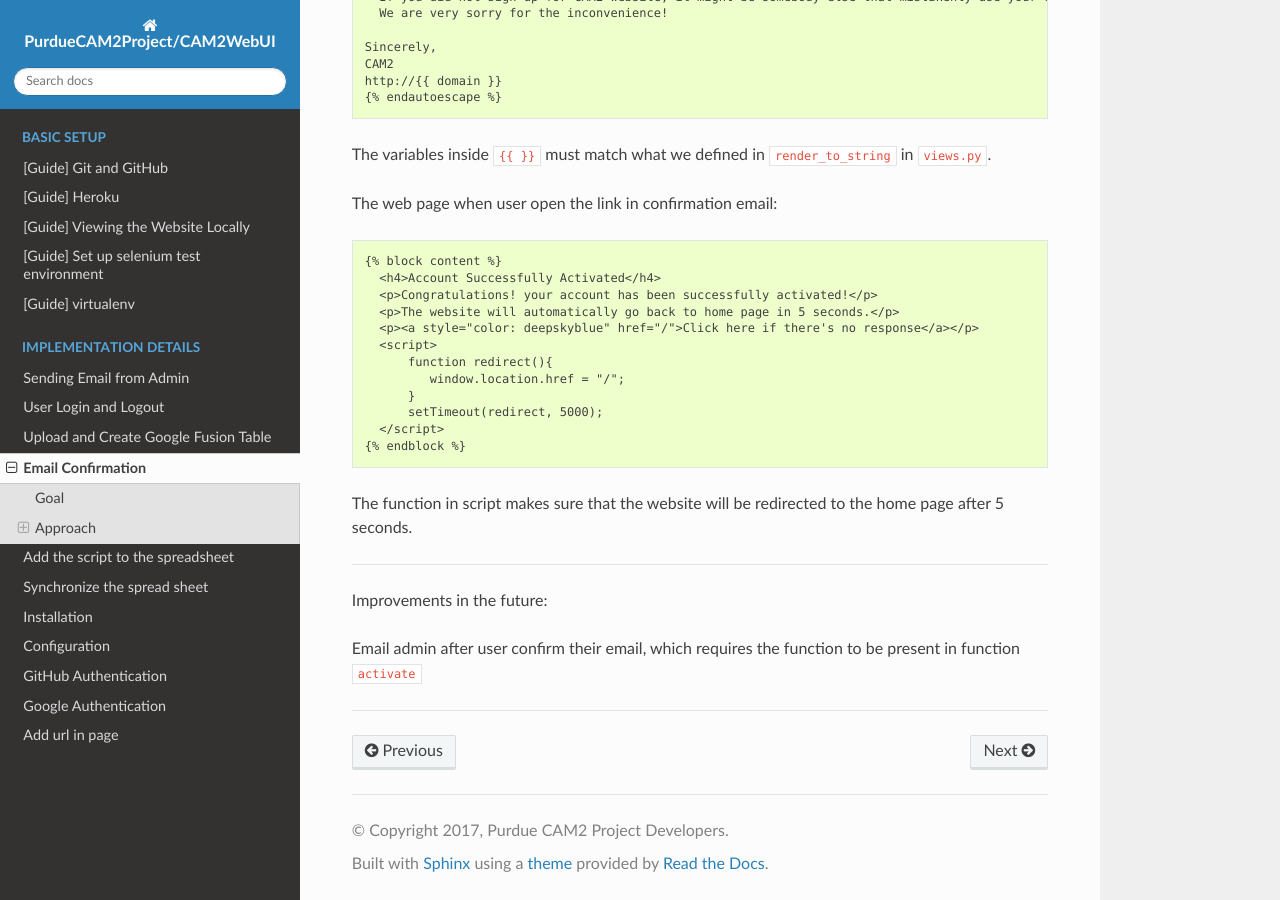
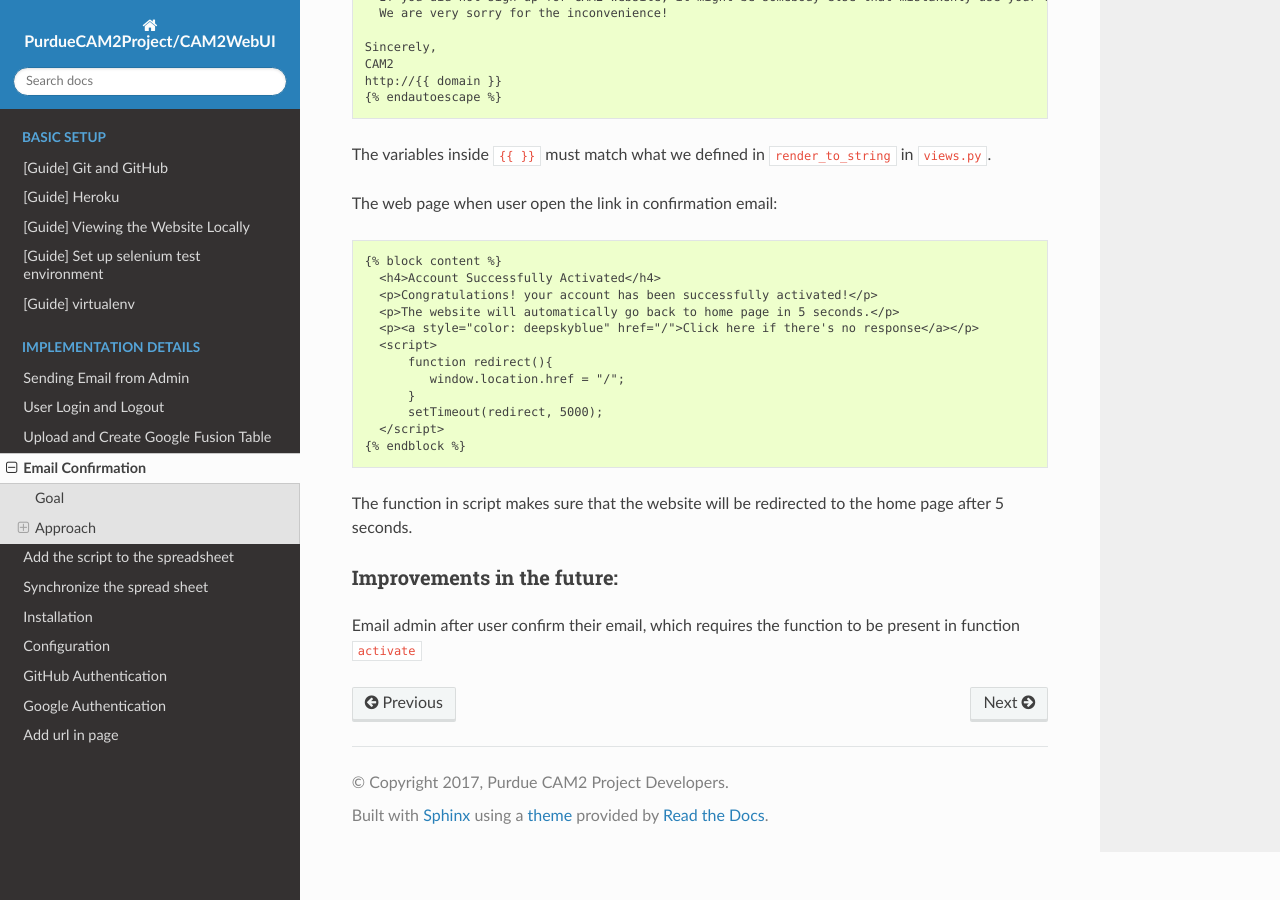
Before and after one commit to PurdueCAM2Project/CAM2WebUI, a Sphinx documentation site: the page built from docs/implementationDetail/emailConfirmation.md, in a window 1280 px wide and 900 px high, scrolled down 2781 px. Built offline with Sphinx 7.4.7 and the Read the Docs theme 2.0.0, drawn with Linux system fonts in a browser that asks for light colours.

Commit message:
Add more headers

```diff
--- a/docs/implementationDetail/emailConfirmation.md
+++ b/docs/implementationDetail/emailConfirmation.md
@@ -137,8 +137,6 @@ The web page when user open the link in confirmation email:
 
 The function in script makes sure that the website will be redirected to the home page after 5 seconds.
 
-***
-Improvements in the future:
+### Improvements in the future:
 
 Email admin after user confirm their email, which requires the function to be present in function `activate`
-***
```
